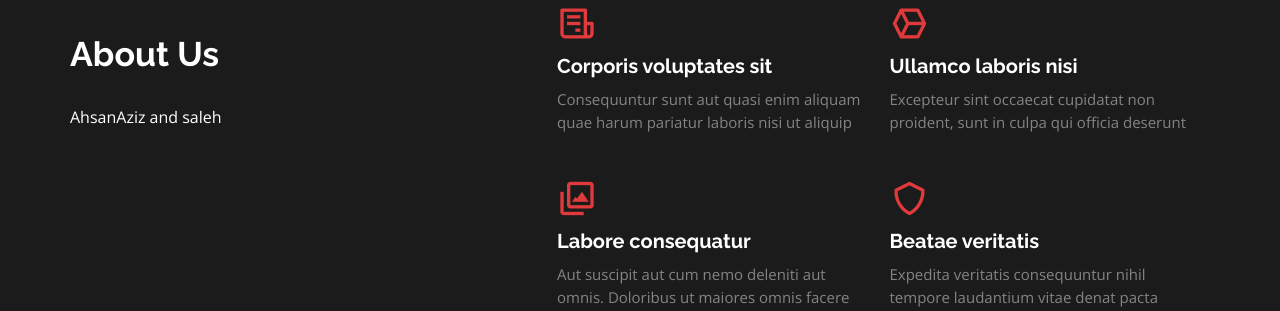
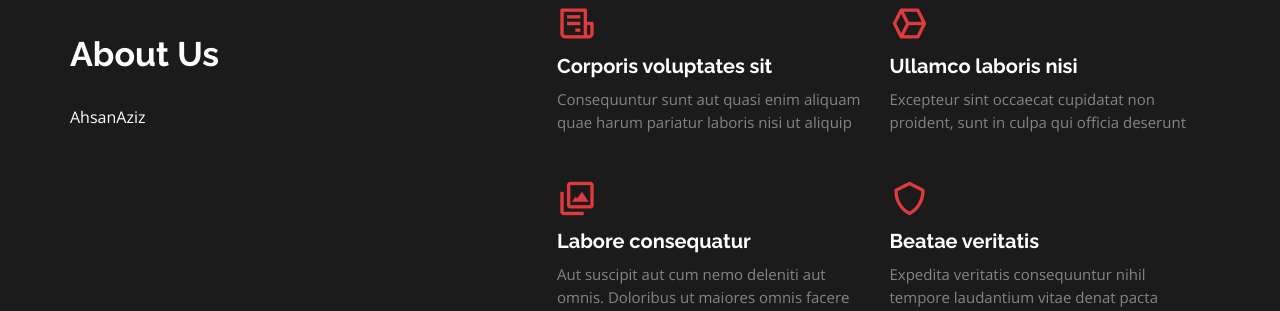
Before and after one commit to salehge901/FYP.github.io, a Django app: page /about in a window 1280 px wide. Shown: the part 146-457 px from the top of the page. Run offline with Django 3.2, Linux system fonts and the light colour scheme; some libraries are stand-ins or nearby versions.

Commit message:
Update about.html

```diff
--- a/fyproject/templates/vib/about.html
+++ b/fyproject/templates/vib/about.html
@@ -12,7 +12,7 @@
           <div class="content col-xl-5 d-flex align-items-stretch">
             <div class="content">
               <h3>About Us</h3>
-                <p>AhsanAziz and saleh    </p>
+                <p>AhsanAziz </p>
             </div>
 
           </div>
```
